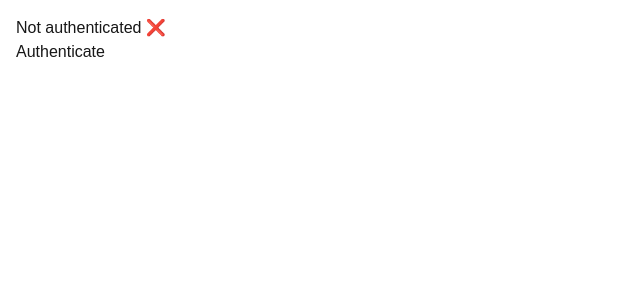
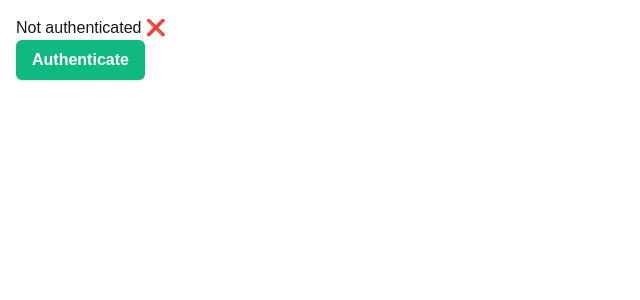
Before and after one commit to omrumbakitemiz/immino-kick, a Next.js app: page / in a window 1280 px wide. Shown: the top 300 px of the page, without its empty margins (0-640 px from the left). Built offline with nearby package versions, Linux system fonts and the light colour scheme; no server answers.

Commit message:
5000ms to interval time

```diff
--- a/app/callback/page.tsx
+++ b/app/callback/page.tsx
@@ -63,7 +63,7 @@ export default function CallbackPage() {
       <p>{message}</p>
 
       {/* back to home page*/}
-      <Link href="/">Back to Home</Link>
+      <Link href="/">Return to Home</Link>
 
       {/*refresh token*/}
     </div>
--- a/app/page.tsx
+++ b/app/page.tsx
@@ -103,7 +103,12 @@ export default function Home() {
       )}
 
       {!accessToken && (
-        <input type="button" value="Authenticate" onClick={handleClick} />
+        <button
+          onClick={handleClick}
+          className="px-4 py-2 bg-emerald-500 hover:bg-emerald-500 text-white font-semibold rounded-md shadow transition duration-300"
+        >
+          Authenticate
+        </button>
       )}
 
     </div>
```
